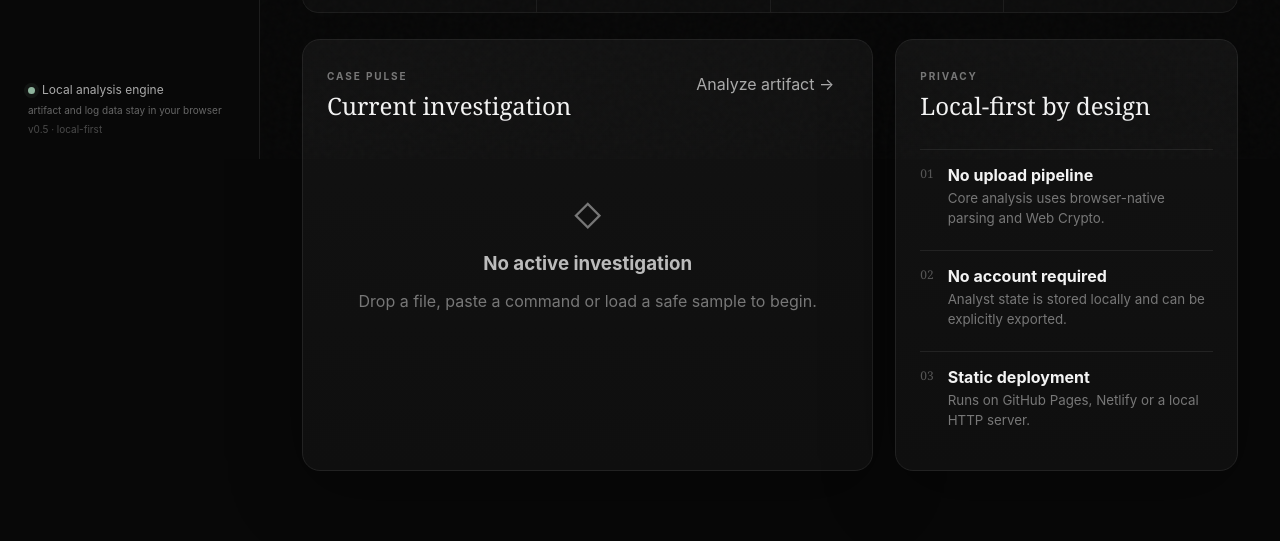
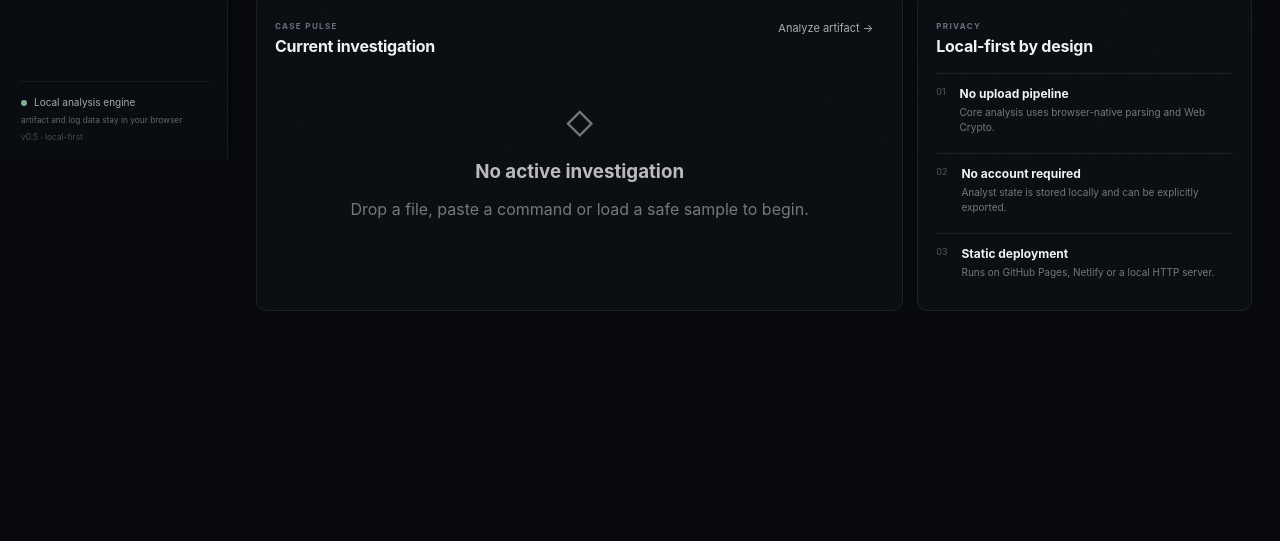
Before and after one commit to ShalvaLekishvili/DolosBlackMagic, a website: page site/index.html in a window 1280 px wide. Shown: the part 641-1182 px from the top of the page. After the commit the page ends 1004 px from the top, so only its background shows below. Drawn offline with Linux system fonts and the light colour scheme.

Commit message:
feat(ui): activate v0.6 workstation redesign

```diff
--- a/site/index.html
+++ b/site/index.html
@@ -3,12 +3,12 @@
 <head>
   <meta charset="utf-8" />
   <meta name="viewport" content="width=device-width,initial-scale=1,viewport-fit=cover" />
-  <meta name="theme-color" content="#080808" />
+  <meta name="theme-color" content="#07090c" />
   <meta name="description" content="DolosBlackMagic — local-first browser DFIR, log intelligence, detection engineering and SOC investigation workbench." />
   <title>DolosBlackMagic — Investigation Workbench</title>
   <link rel="icon" href="favicon.svg" type="image/svg+xml" />
   <link rel="manifest" href="manifest.webmanifest" />
-  <link rel="stylesheet" href="app.css" /><link rel="stylesheet" href="log.css" /><link rel="stylesheet" href="soc.css" /><link rel="stylesheet" href="ops.css" /><link rel="stylesheet" href="v05.css" />
+  <link rel="stylesheet" href="app.css" /><link rel="stylesheet" href="log.css" /><link rel="stylesheet" href="soc.css" /><link rel="stylesheet" href="ops.css" /><link rel="stylesheet" href="v05.css" /><link rel="stylesheet" href="v06-ui.css" />
 </head>
 <body>
   <div class="noise" aria-hidden="true"></div><div class="app-shell"><aside class="sidebar" id="sidebar"><div class="brand"><div class="brand-mark" aria-hidden="true">◈</div><div><strong>DOLOS</strong><span>BLACKMAGIC</span></div></div><nav class="nav" aria-label="Primary"><button class="nav-item active" data-view="dashboard">Overview</button><button class="nav-item" data-view="intake">Artifact Analysis</button><button class="nav-item" data-view="graph">Investigation Graph</button><button class="nav-item" data-view="timeline">Case Timeline</button><button class="nav-item" data-view="iocs">Indicators</button><button class="nav-item" data-view="decoder">Decoder</button><button class="nav-item" data-view="grimoire">Investigations</button><button class="nav-item" data-view="report">Reports</button></nav><div class="sidebar-foot"><span class="status-dot"></span><span>Local analysis engine</span><small>artifact and log data stay in your browser</small></div></aside>
@@ -22,5 +22,5 @@
       <section class="view" id="view-grimoire"><div class="section-title"><span class="kicker">THE GRIMOIRE</span><h1>Investigations</h1><p>Local case library stored only in this browser.</p></div><div class="filter-row"><input id="caseFilter" aria-label="Search investigations" placeholder="Search saved investigations…"/><button class="ghost danger" id="clearCasesBtn">Clear all</button></div><div id="caseGrid" class="case-grid"></div></section>
       <section class="view" id="view-report"><div class="section-title"><span class="kicker">CASE REPORT</span><h1>Reports</h1><p>Export the active artifact case as Markdown, JSON or a printable PDF.</p></div><div class="report-actions"><button class="ghost" id="exportMdBtn">Export Markdown</button><button class="ghost" id="exportJsonBtn">Export JSON</button><button class="primary" id="printBtn">Print / PDF</button></div><article class="report-sheet" id="reportSheet"><div class="empty"><h3>No active report</h3><p>Analyze or open a saved case first.</p></div></article></section>
     </main></div><div class="toast" id="toast" role="status" aria-live="polite"></div>
-  <script src="core.js"></script><script src="log-engine.js"></script><script src="soc-engine.js"></script><script src="ops-engine.js"></script><script src="security-runtime.js"></script><script src="app.js"></script><script src="log-ui.js"></script><script src="soc-ui.js"></script><script src="ops-ui.js"></script><script src="ui-hardening.js"></script>
+  <script src="core.js"></script><script src="log-engine.js"></script><script src="soc-engine.js"></script><script src="ops-engine.js"></script><script src="security-runtime.js"></script><script src="app.js"></script><script src="log-ui.js"></script><script src="soc-ui.js"></script><script src="ops-ui.js"></script><script src="ui-hardening.js"></script><script src="dashboard-v06.js"></script>
 </body></html>
```
